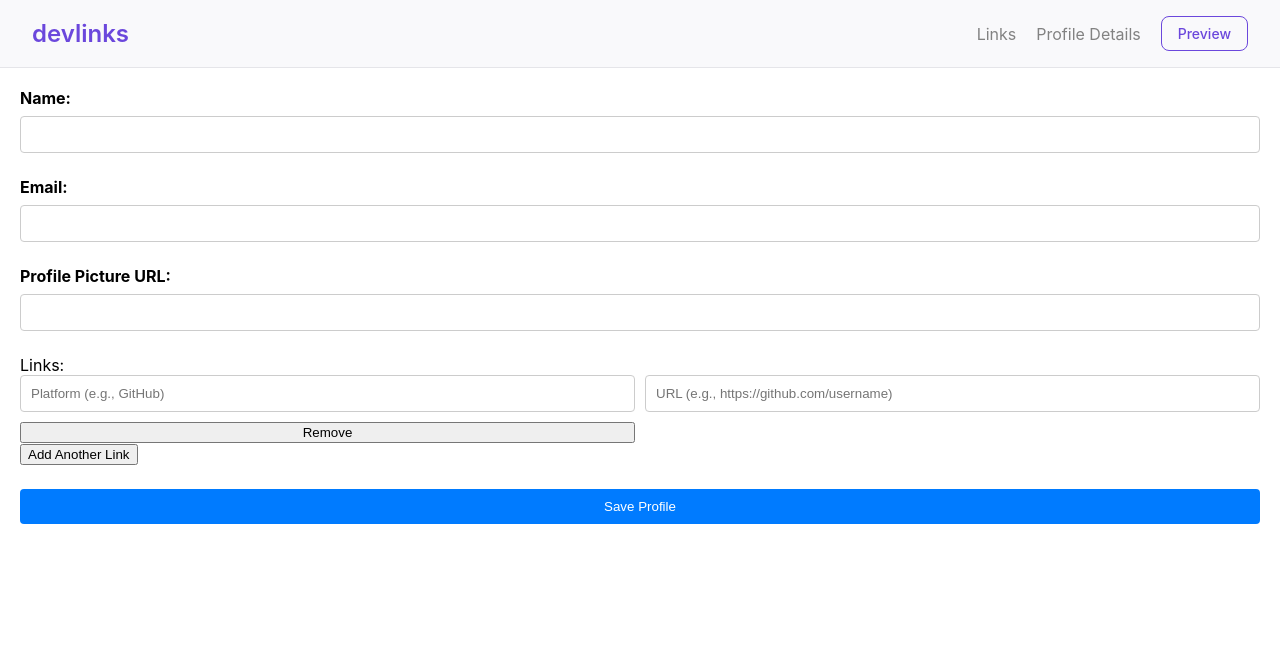
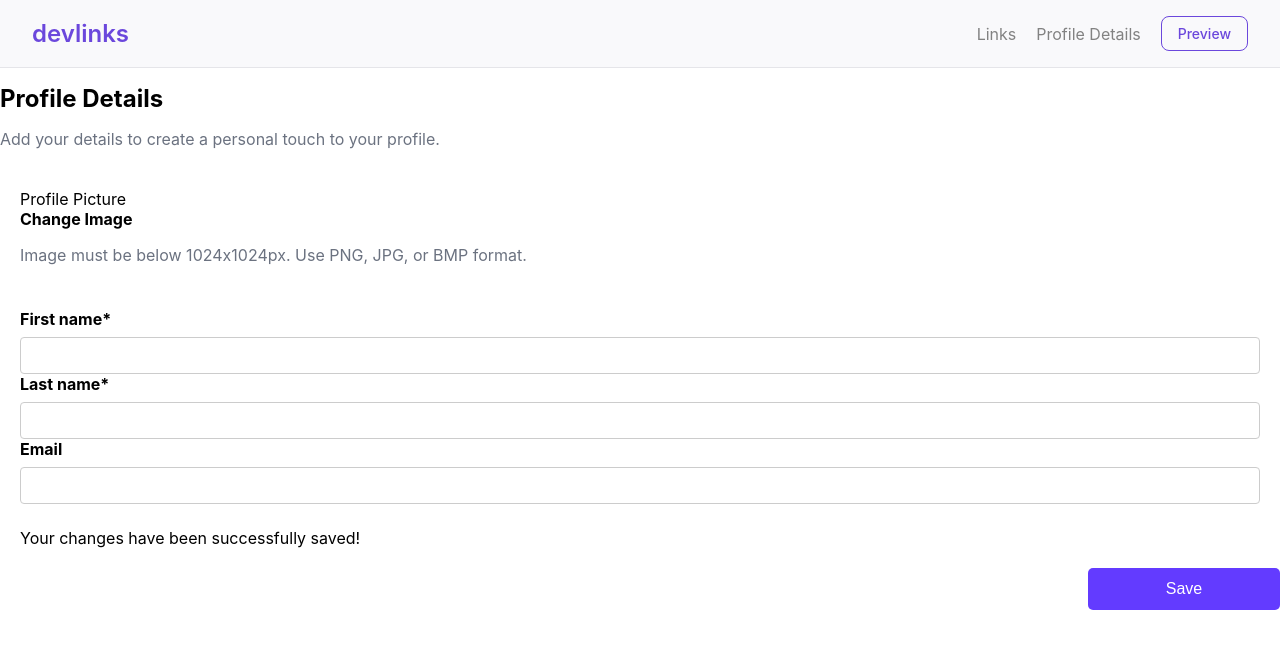
Before and after one commit to BHObserver/Link-sharing-app, a React (Create React App) app: page / in a window 1280 px wide. Shown: the top 648 px of the page. Built offline with nearby package versions, Linux system fonts and the light colour scheme.

Commit message:
Update UserProfileForm.js

```diff
--- a/src/components/user-profile-form/UserProfileForm.js
+++ b/src/components/user-profile-form/UserProfileForm.js
@@ -1,165 +1,122 @@
-import React, { useState, useCallback } from 'react';
-import './UserProfileForm.scss';
+import React, { useState } from 'react';
+import { useNavigate } from 'react-router-dom';
 
-const UserProfileForm = ({ setUserProfile }) => {
+import './UserProfileForm.scss';  // Make sure the SCSS file is linked correctly
+
+const UserProfileForm = () => {
   const [formData, setFormData] = useState({
-    name: '',
+    firstName: '',
+    lastName: '',
     email: '',
     profilePicture: '',
-    links: [{ platform: '', url: '' }],
   });
-  const [errors, setErrors] = useState({});
 
-  const validateEmail = (email) => /\S+@\S+\.\S+/.test(email);
-  const validateURL = (url) => {
-    try {
-      new URL(url);
-      return true;
-    } catch (e) {
-      return false;
+  const navigate = useNavigate();
+
+  const handleInputChange = (e) => {
+    const { name, value } = e.target;
+    setFormData((prev) => ({ ...prev, [name]: value }));
+  };
+
+  const handleProfilePictureChange = (e) => {
+    const file = e.target.files[0];
+    const reader = new FileReader();
+    reader.onloadend = () => {
+      setFormData((prev) => ({ ...prev, profilePicture: reader.result }));
+    };
+    if (file) {
+      reader.readAsDataURL(file);
     }
   };
 
-  const handleInputChange = useCallback((e) => {
-    const { name, value } = e.target;
-    setFormData((prev) => ({ ...prev, [name]: value }));
-  }, []);
-
-  const handleLinkChange = useCallback((index, event) => {
-    const { name, value } = event.target;
-    const updatedLinks = formData.links.map((link, i) =>
-      i === index ? { ...link, [name]: value } : link
-    );
-    setFormData((prev) => ({ ...prev, links: updatedLinks }));
-  }, [formData.links]);
-
-  const addLinkField = useCallback(() => {
-    setFormData((prev) => ({
-      ...prev,
-      links: [...prev.links, { platform: '', url: '' }],
-    }));
-  }, []);
-
-  // New remove function for individual links
-  const removeLinkField = useCallback((index) => {
-    setFormData((prev) => ({
-      ...prev,
-      links: prev.links.filter((_, i) => i !== index),
-    }));
-  }, []);
-
   const handleSubmit = (e) => {
     e.preventDefault();
-    const newErrors = {};
-
-    // Check required fields
-    if (!formData.name) newErrors.name = 'Name is required';
-    if (!formData.email) newErrors.email = 'Email is required';
-    else if (!validateEmail(formData.email)) newErrors.email = 'Invalid email';
-
-    if (!formData.profilePicture) newErrors.profilePicture = 'Profile picture URL is required';
-    else if (!validateURL(formData.profilePicture)) newErrors.profilePicture = 'Invalid URL';
-
-    formData.links.forEach((link, index) => {
-      if (!link.platform || !link.url) {
-        newErrors[`links_${index}`] = 'Both platform and URL are required';
-      } else if (!validateURL(link.url)) {
-        newErrors[`links_${index}`] = 'Invalid URL';
-      }
-    });
-
-    setErrors(newErrors);
-
-    // Stop submission if errors exist
-    if (Object.keys(newErrors).length > 0) return;
-
-    setUserProfile(formData);
+    // Add any form validation or submission logic here
   };
 
   return (
+    <div className='user-profile-form-container'>
+        <div>
+        <h1>Profile Details</h1>
+        <p>Add your details to create a personal touch to your profile.</p>
+      </div>
     <form className="user-profile-form" onSubmit={handleSubmit}>
+        <div className="form-group profile-picture-section">
+          <div className='profile-picture-container'>
+          <span className='prof-label'>Profile Picture</span>
+            <div className='prof-label-input'>
+                <label htmlFor="profilePicture" className="profile-picture-label">
+                  {formData.profilePicture ? (
+                    <img src={formData.profilePicture} alt="Profile Preview" className="profile-picture" />
+                  ) : (
+                    <div className="profile-picture-placeholder">Change Image</div>
+                  )}
+                </label>
+                <input
+                  type="file"
+                  id="profilePicture"
+                  name="profilePicture"
+                  accept="image/*"
+                  onChange={handleProfilePictureChange}
+                  hidden
+                />
+                <p className="image-requirements">
+                  Image must be below 1024x1024px. Use PNG, JPG, or BMP format.
+                </p>
+              </div>
+            </div>
+          </div>
+
+      <div className='form-inputs'>
         <div className="form-group">
-        <label htmlFor="name">Name:</label>
+          <label htmlFor="firstName">First name*</label>
           <input
             type="text"
-          name="name"
-          id="name"
-          value={formData.name}
+            name="firstName"
+            id="firstName"
+            value={formData.firstName}
             onChange={handleInputChange}
-          className={errors.name ? 'error' : ''}
             required
           />
-        {errors.name && <span className="error-message">{errors.name}</span>}
         </div>
 
         <div className="form-group">
-        <label htmlFor="email">Email:</label>
+          <label htmlFor="lastName">Last name*</label>
+          <input
+            type="text"
+            name="lastName"
+            id="lastName"
+            value={formData.lastName}
+            onChange={handleInputChange}
+            required
+          />
+        </div>
+
+        <div className="form-group">
+          <label htmlFor="email">Email</label>
           <input
             type="email"
             name="email"
             id="email"
             value={formData.email}
             onChange={handleInputChange}
-          className={errors.email ? 'error' : ''}
             required
           />
-        {errors.email && <span className="error-message">{errors.email}</span>}
+        </div>
+      </div>
+        <div className="save-notification">
+          Your changes have been successfully saved!
+        </div>
+    </form>
+      <div className='save-button-container'>
+        <button type="submit" className="save-button">
+          Save
+        </button>
       </div>
 
-      <div className="form-group">
-        <label htmlFor="profilePicture">Profile Picture URL:</label>
-        <input
-          type="text"
-          name="profilePicture"
-          id="profilePicture"
-          value={formData.profilePicture}
-          onChange={handleInputChange}
-          className={errors.profilePicture ? 'error' : ''}
-          required
-        />
-        {errors.profilePicture && <span className="error-message">{errors.profilePicture}</span>}
-        {formData.profilePicture && validateURL(formData.profilePicture) && (
-          <div className="profile-picture-preview">
-            <img src={formData.profilePicture} alt="Profile Preview" />
-          </div>
-        )}
   </div>
 
-      <div className="links-section">
-        <label>Links:</label>
-        {formData.links.map((link, index) => (
-          <div key={index} className="link-inputs">
-            <input
-              type="text"
-              name="platform"
-              placeholder="Platform (e.g., GitHub)"
-              value={link.platform}
-              onChange={(event) => handleLinkChange(index, event)}
-              className={errors[`links_${index}`] ? 'error' : ''}
-              required
-            />
-            <input
-              type="url"
-              name="url"
-              placeholder="URL (e.g., https://github.com/username)"
-              value={link.url}
-              onChange={(event) => handleLinkChange(index, event)}
-              className={errors[`links_${index}`] ? 'error' : ''}
-              required
-            />
-            {errors[`links_${index}`] && <span className="error-message">{errors[`links_${index}`]}</span>}
 
-            {/* Remove button for each link */}
-            <button type="button" onClick={() => removeLinkField(index)}>
-              Remove
-            </button>
-          </div>
-        ))}
-        <button type="button" onClick={addLinkField}>Add Another Link</button>
-      </div>
-
-      <button type="submit" className="submit-button">Save Profile</button>
-    </form>
   );
 };
 
```
Lines whose indentation alone changed are shown as unchanged.
